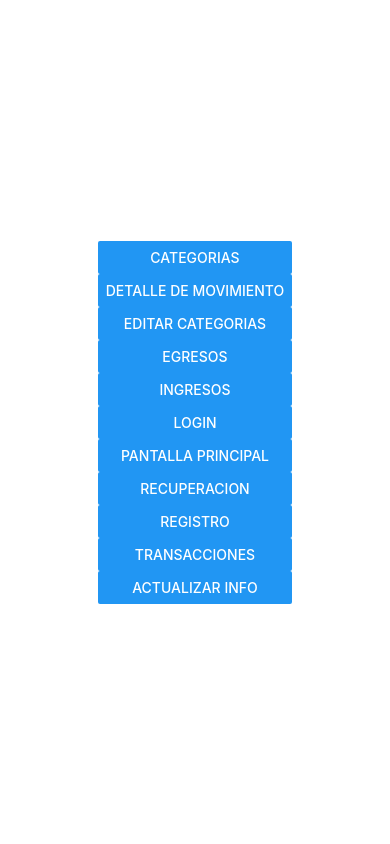
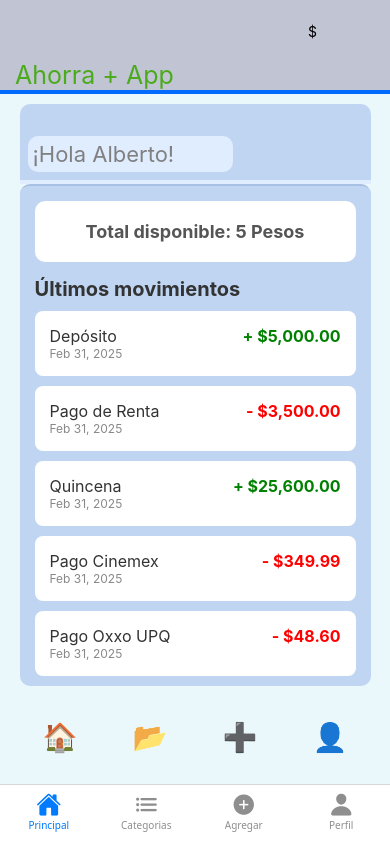
Before and after one commit to CaralbMen/AhorraApp_Interfaces, a React Native app in the folder AhorraApp/: screen / in a window 390 px wide. Built offline with nearby package versions, Linux system fonts and the light colour scheme.

Commit message:
Navigation principal terminado

```diff
--- a/AhorraApp/App.js
+++ b/AhorraApp/App.js
@@ -3,9 +3,9 @@ import { StyleSheet, View, Button, Text } from 'react-native';
 import React, {useState} from 'react'
 
 //Importacion de componenetes para el navigation
-// import { getFocusedRouteNameFromRoute, NavigationContainer } from '@react-navigation/native';
-// import { createBottomTabNavigator } from '@react-navigation/bottom-tabs';
-// import {Ionicons} from '@expo/vector-icons';
+import { getFocusedRouteNameFromRoute, NavigationContainer } from '@react-navigation/native';
+import { createBottomTabNavigator } from '@react-navigation/bottom-tabs';
+import {Ionicons} from '@expo/vector-icons';
 
 //Importacion de las pantallas para usarlas en el menucito de abajo
 import CategoriasScreen from './screens/CategoriasScreen';
@@ -21,71 +21,88 @@ import ActualizarInfoScreen from './screens/ActualizarInfoScreen';
 import Transacciones from './screens/Transacciones';
 
 //Creamos el cosito para la barra de hasta abajo
-//const Menucito= createBottomTabNavigator();
+const Menucito= createBottomTabNavigator();
 
 //Function principal
 export default function App() {
   //No eliminamos nada de lo que habia por cualquier cosa, solo lo comentamos y reducimos para que no estorbe
-  const [pantalla, setPantalla]= useState('main');
-  switch(pantalla){
-    case 'Categorias':
-      return <CategoriasScreen/>
-    case 'DetalleMovimiento':
-      return <DetalleDeMovimientoScreen/>
-    case 'EditarCategorias':
-      return <EditarCategoriaScreen/>
-    case 'Egresos':
-      return <EgresosScreen/>
-    case 'Ingresos':
-      return <IngresosScreen/>
-    case 'Login':
-      return <Login/>
-    case 'PantallaPrincipal':
-      return <PantallaPrincipal/>
-    case 'Recuperacion':
-      return <RecuperacionScreen/>
-    case 'Registro':
-      return <RegistroScreen/>
-    case 'Transacciones':
-      return <Transacciones/>
-    case 'ActualizarInfo':
-      return <ActualizarInfoScreen/>
-    case 'main':
-      default:
-        return(
-          <View style={styles.container}>
-            <View>
-              <Button title='Categorias' onPress={()=>setPantalla('Categorias')}/>
-              <Button title='Detalle de Movimiento' onPress={()=>setPantalla('DetalleMovimiento')}/>
-              <Button title='Editar Categorias' onPress={()=>setPantalla('EditarCategorias')}/>
-              <Button title='Egresos' onPress={()=>setPantalla('Egresos')}/>
-              <Button title='Ingresos' onPress={()=>setPantalla('Ingresos')}/>
-              <Button title='Login' onPress={()=>setPantalla('Login')}/>
-              <Button title='Pantalla Principal' onPress={()=>setPantalla('PantallaPrincipal')}/>
-              <Button title='Recuperacion' onPress={()=>setPantalla('Recuperacion')}/>
-              <Button title='Registro' onPress={()=>setPantalla('Registro')}/>
-              <Button title='Transacciones' onPress={()=>setPantalla('Transacciones')}/>
-              <Button title='Actualizar Info' onPress={()=>setPantalla('ActualizarInfo')}/>
-            </View>
-          </View>
-        )
-  }
-  //Chambeamos a partir de aqui
-  // return(
-  //   <NavigationContainer>
-  //     <Menucito.Navigator
-  //       initialRouteName=''
-  //     >
-
-  //     </Menucito.Navigator>
-  //   </NavigationContainer>
-  // )
+  // const [pantalla, setPantalla]= useState('main');
+  // switch(pantalla){
+  //   case 'Categorias':
+  //     return <CategoriasScreen/>
+  //   case 'DetalleMovimiento':
+  //     return <DetalleDeMovimientoScreen/>
+  //   case 'EditarCategorias':
+  //     return <EditarCategoriaScreen/>
+  //   case 'Egresos':
+  //     return <EgresosScreen/>
+  //   case 'Ingresos':
+  //     return <IngresosScreen/>
+  //   case 'Login':
+  //     return <Login/>
+  //   case 'PantallaPrincipal':
+  //     return <PantallaPrincipal/>
+  //   case 'Recuperacion':
+  //     return <RecuperacionScreen/>
+  //   case 'Registro':
+  //     return <RegistroScreen/>
+  //   case 'Transacciones':
+  //     return <Transacciones/>
+  //   case 'ActualizarInfo':
+  //     return <ActualizarInfoScreen/>
+  //   case 'main':
+  //     default:
+  //       return(
+  //         <View style={styles.container}>
+  //           <View>
+  //             <Button title='Categorias' onPress={()=>setPantalla('Categorias')}/>
+  //             <Button title='Detalle de Movimiento' onPress={()=>setPantalla('DetalleMovimiento')}/>
+  //             <Button title='Editar Categorias' onPress={()=>setPantalla('EditarCategorias')}/>
+  //             <Button title='Egresos' onPress={()=>setPantalla('Egresos')}/>
+  //             <Button title='Ingresos' onPress={()=>setPantalla('Ingresos')}/>
+  //             <Button title='Login' onPress={()=>setPantalla('Login')}/>
+  //             <Button title='Pantalla Principal' onPress={()=>setPantalla('PantallaPrincipal')}/>
+  //             <Button title='Recuperacion' onPress={()=>setPantalla('Recuperacion')}/>
+  //             <Button title='Registro' onPress={()=>setPantalla('Registro')}/>
+  //             <Button title='Transacciones' onPress={()=>setPantalla('Transacciones')}/>
+  //             <Button title='Actualizar Info' onPress={()=>setPantalla('ActualizarInfo')}/>
+  //           </View>
+  //         </View>
+  //       )
+  // }
+  // Chambeamos a partir de aqui
+  return(
+    <NavigationContainer>
+      <Menucito.Navigator
+        initialRouteName="Principal"
+        screenOptions={({route})=>({
+          headerShown: false,
+          tabBarIcon:({color, size})=>{
+            let nombreIcono;
+            if(route.name==='Principal'){
+              nombreIcono='home';
+            }else if(route.name==='Categorias'){
+              nombreIcono='list';
+            }else if(route.name=='Agregar'){
+              nombreIcono='add-circle';
+            }else{
+              nombreIcono='person'
+            }
+            return <Ionicons name={nombreIcono} size={size} color={color}/>
+          },
+          tabBarActivateTintColor: '#007BFF',
+          tabBarInctivateTintColor: '#9c36d2ff',
+          tabBarStyle:{
+            paddingBottom: 5,
+            height: 60,
+          },
+        })}
+      >
+        <Menucito.Screen name={"Principal"} component={PantallaPrincipal}/>
+        <Menucito.Screen name={'Categorias'} component={CategoriasScreen}/>
+        <Menucito.Screen name={'Agregar'} component={EditarCategoriaScreen}/>
+        <Menucito.Screen name={'Perfil'} component={ActualizarInfoScreen}/>
+      </Menucito.Navigator>
+    </NavigationContainer>
+  );
 }
-const styles = StyleSheet.create({
-  container: {
-    flex: 1,
-    backgroundColor: '#fff',
-    alignItems: 'center',
-    justifyContent: 'center',
-  },
-});
```
Also changed, not shown: AhorraApp/screens/splashImage.js (added, +48 -0 lines).
